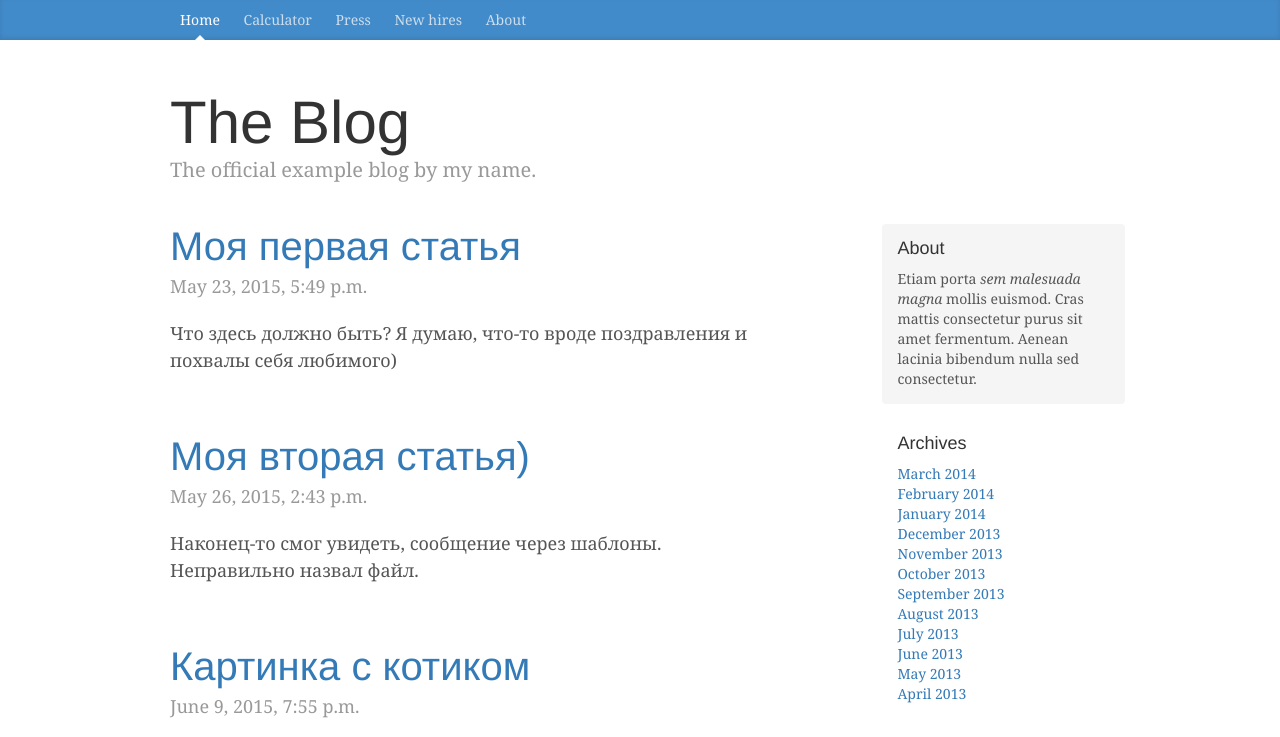
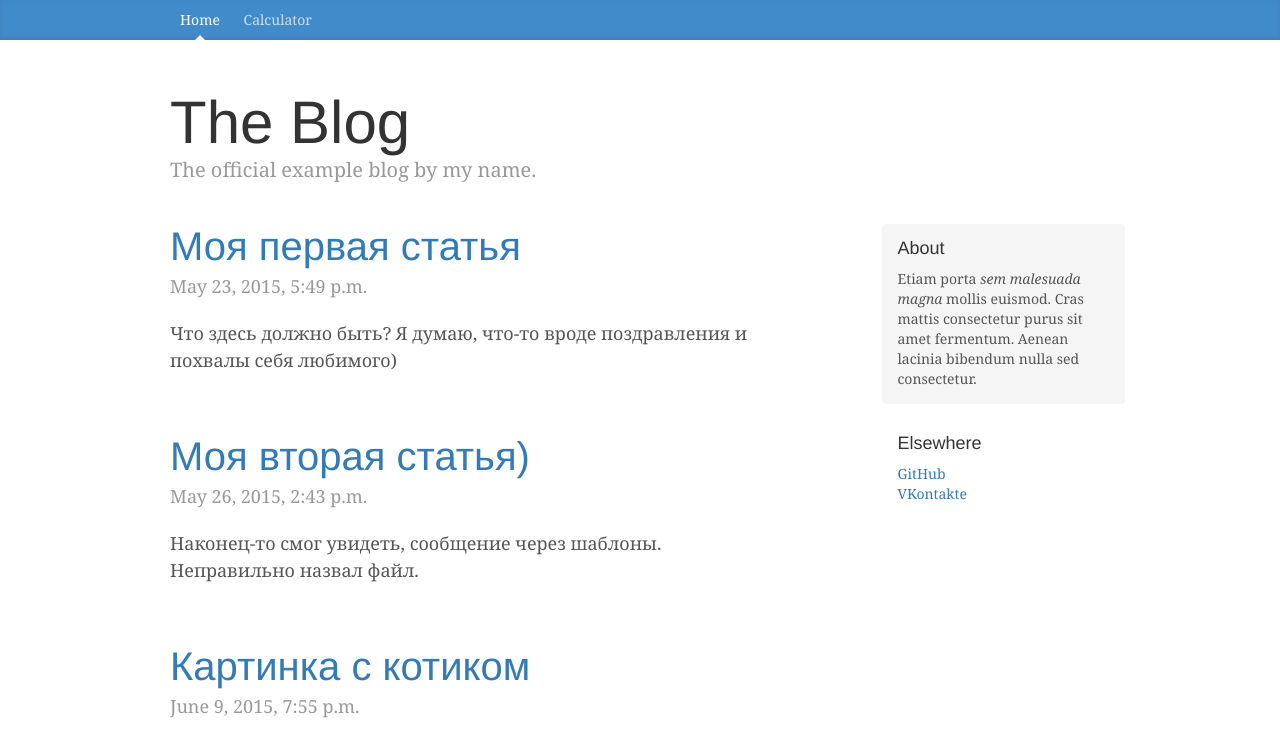
Before and after one commit to NetBerst/hairy-bear, a Django app: template blog/templates/blog/post_list.html in a window 1280 px wide. Shown: the top 737 px of the page. Run offline with Django 3.2, Linux system fonts and the light colour scheme; the template is opened without the code that fills it: values that come from a table or form of the project are taken from there, others are empty; data comes from the database, SQL or seed files in the repository; parts of the project's set-up code (start-up, migrations or seed data) failed here and were passed over; some libraries are stand-ins or nearby versions.

Commit message:
Изменил путь к начальной страницы

```diff
--- a/blog/templates/blog/post_list.html
+++ b/blog/templates/blog/post_list.html
@@ -35,9 +35,9 @@
         <nav class="blog-nav">
           <a class="blog-nav-item active" href="{% url 'blog:list' %}">Home</a>
           <a class="blog-nav-item" href="{% url 'calculate:calc' %}">Calculator</a>
-          <a class="blog-nav-item" href="#">Press</a>
+          <!--<a class="blog-nav-item" href="#">Press</a>
           <a class="blog-nav-item" href="#">New hires</a>
-          <a class="blog-nav-item" href="#">About</a>
+          <a class="blog-nav-item" href="#">About</a>-->
         </nav>
       </div>
     </div>
@@ -81,23 +81,6 @@
             <p>Etiam porta <em>sem malesuada magna</em> mollis euismod. Cras mattis consectetur purus sit amet fermentum. Aenean lacinia bibendum nulla sed consectetur.</p>
           </div>
           <div class="sidebar-module">
-            <h4>Archives</h4>
-            <ol class="list-unstyled">
-              <li><a href="#">March 2014</a></li>
-              <li><a href="#">February 2014</a></li>
-              <li><a href="#">January 2014</a></li>
-              <li><a href="#">December 2013</a></li>
-              <li><a href="#">November 2013</a></li>
-              <li><a href="#">October 2013</a></li>
-              <li><a href="#">September 2013</a></li>
-              <li><a href="#">August 2013</a></li>
-              <li><a href="#">July 2013</a></li>
-              <li><a href="#">June 2013</a></li>
-              <li><a href="#">May 2013</a></li>
-              <li><a href="#">April 2013</a></li>
-            </ol>
-          </div>
-          <div class="sidebar-module">
             <h4>Elsewhere</h4>
             <ol class="list-unstyled">
                 <li><a href="https://github.com/NetBerst">GitHub</a></li>
--- a/mysite/urls.py
+++ b/mysite/urls.py
@@ -17,11 +17,11 @@ from django.conf.urls import include, url
 from django.contrib import admin
 from calc import urls as calc_urls
 from blog import urls as blog_urls
-from blog import views
+
 
 urlpatterns = [
     url(r'^admin/', include(admin.site.urls)),
     url(r'^calc/', include(calc_urls, namespace = "calculate")),
     url(r'^blog/', include(blog_urls,namespace = "blog")),
-    url(r'^', views.list_of_page)
+    url(r'^', include(blog_urls,namespace = "blog"))
 ]
```
